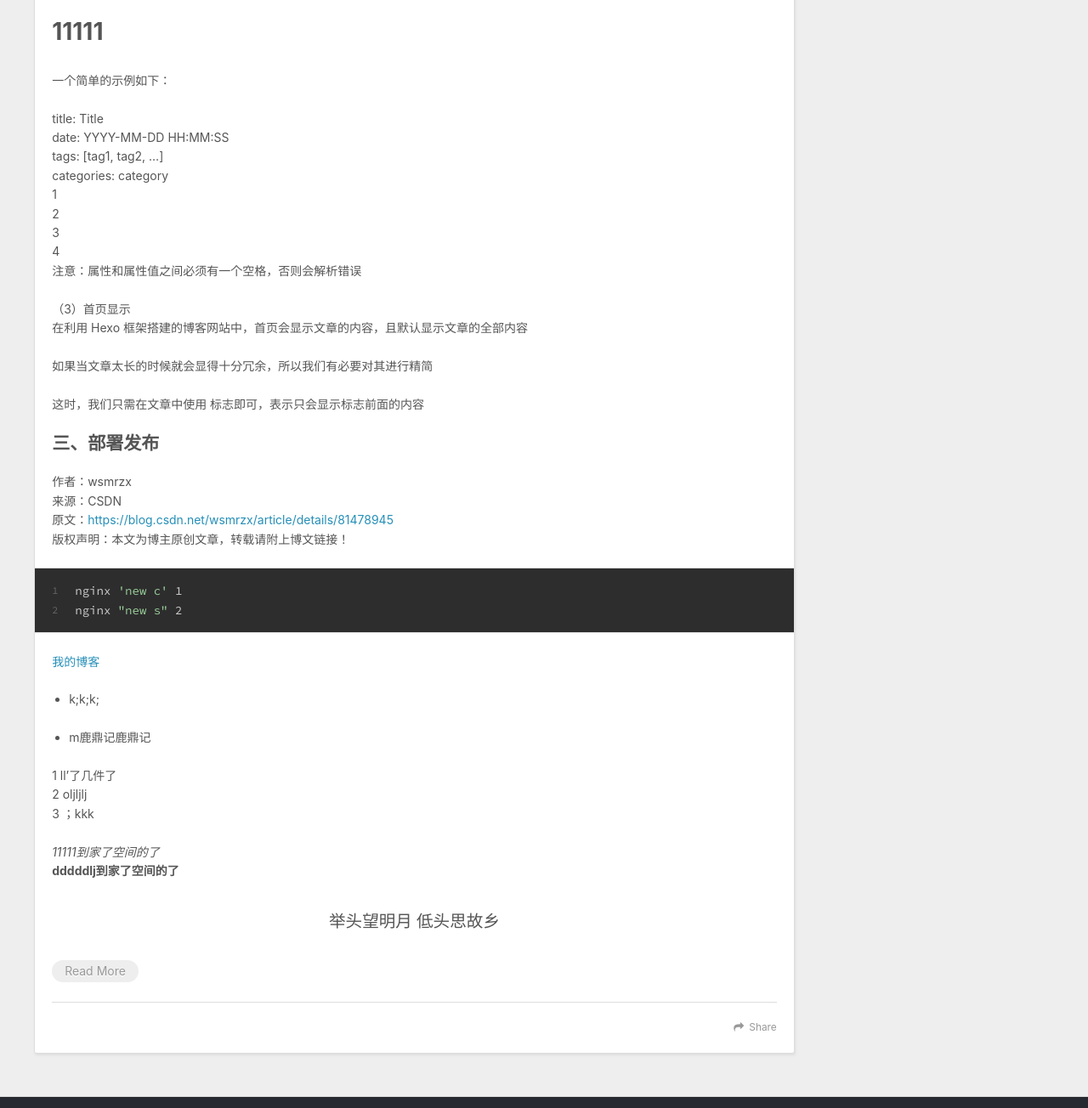
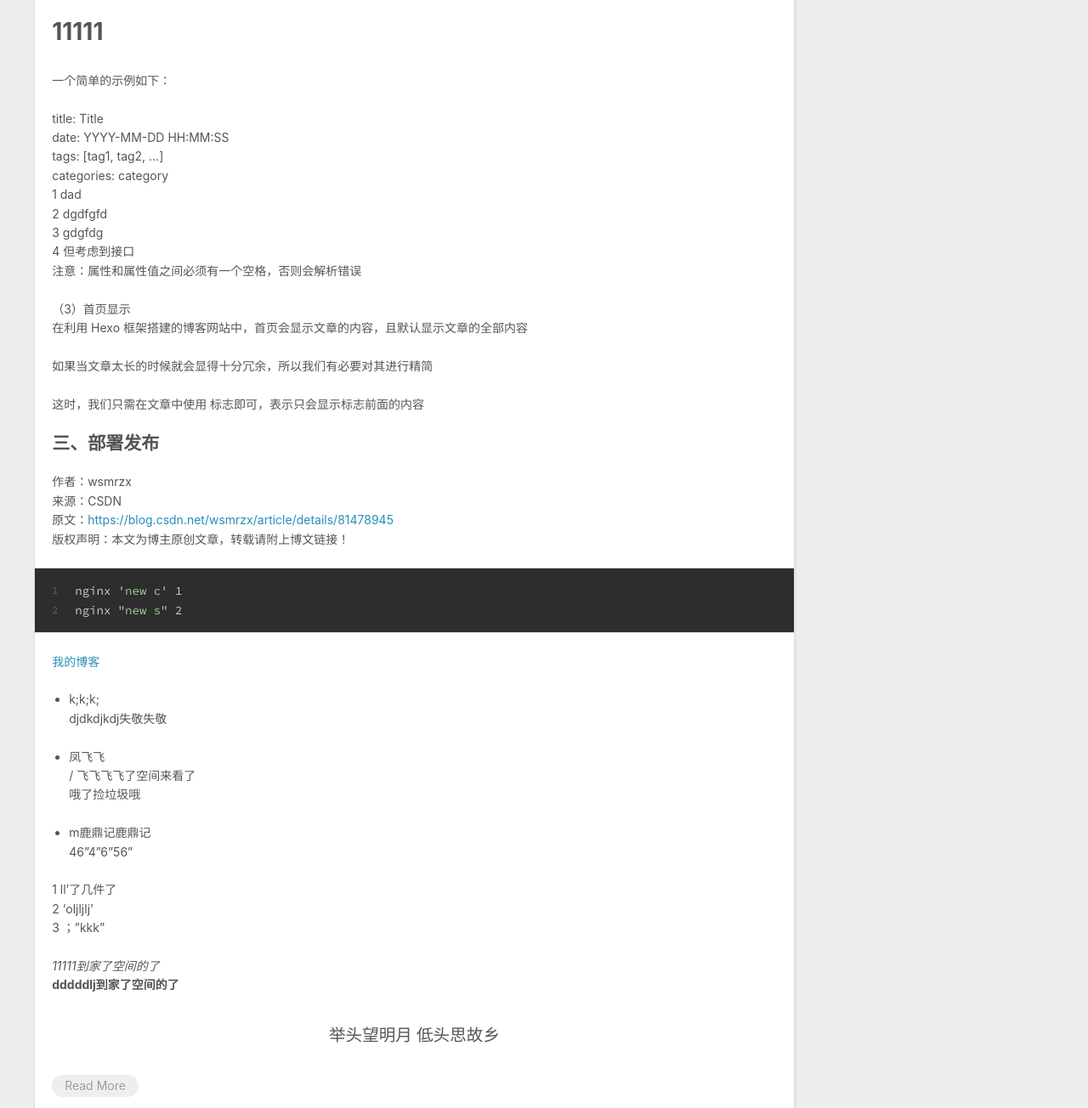
Before and after one commit to auqfyanjun/auqfyanjun.github.io, a plain HTML site: page index.html in a window 1280 px wide. Shown: the part 1200-2504 px from the top of the page at 85% size. Drawn offline with nearby package versions, Linux system fonts and the light colour scheme.

Commit message:
Site updated: 2019-03-14 22:52:21

```diff
--- a/index.html
+++ b/index.html
@@ -94,7 +94,7 @@
 <h3 id="Deploy-to-remote-sites"><a href="#Deploy-to-remote-sites" class="headerlink" title="Deploy to remote sites"></a>Deploy to remote sites</h3><figure class="highlight bash"><table><tr><td class="gutter"><pre><span class="line">1</span><br></pre></td><td class="code"><pre><span class="line">$ hexo deploy</span><br></pre></td></tr></table></figure>
 <p>More info: <a href="https://hexo.io/docs/deployment.html" target="_blank" rel="noopener">Deployment</a></p>
 <h1 id="11111"><a href="#11111" class="headerlink" title="11111"></a>11111</h1><p>一个简单的示例如下：</p>
-<p>title: Title<br>date: YYYY-MM-DD HH:MM:SS<br>tags: [tag1, tag2, …]<br>categories: category<br>1<br>2<br>3<br>4<br>注意：属性和属性值之间必须有一个空格，否则会解析错误</p>
+<p>title: Title<br>date: YYYY-MM-DD HH:MM:SS<br>tags: [tag1, tag2, …]<br>categories: category<br>1 dad<br>2 dgdfgfd<br>3 gdgfdg<br>4 但考虑到接口<br>注意：属性和属性值之间必须有一个空格，否则会解析错误</p>
 <p>（3）首页显示<br>在利用 Hexo 框架搭建的博客网站中，首页会显示文章的内容，且默认显示文章的全部内容</p>
 <p>如果当文章太长的时候就会显得十分冗余，所以我们有必要对其进行精简</p>
 <p>这时，我们只需在文章中使用  标志即可，表示只会显示标志前面的内容</p>
@@ -102,12 +102,15 @@
 <figure class="highlight bash"><table><tr><td class="gutter"><pre><span class="line">1</span><br><span class="line">2</span><br></pre></td><td class="code"><pre><span class="line">nginx <span class="string">'new c'</span> 1</span><br><span class="line">nginx <span class="string">"new s"</span> 2</span><br></pre></td></tr></table></figure>
 <p><a href="https://www.023415.xyz" target="_blank" rel="noopener">我的博客</a></p>
 <ul>
-<li>k;k;k;</li>
+<li>k;k;k;<br>djdkdjkdj失敬失敬</li>
 </ul>
 <ul>
-<li>m鹿鼎记鹿鼎记</li>
+<li>凤飞飞<br>/ 飞飞飞飞了空间来看了<br>哦了捡垃圾哦</li>
 </ul>
-<p>1 ll’了几件了<br>2 oljljlj<br>3 ；kkk</p>
+<ul>
+<li>m鹿鼎记鹿鼎记<br>46”4”6”56”</li>
+</ul>
+<p>1 ll’了几件了<br>2 ‘oljljlj’<br>3 ；”kkk”</p>
 <p><em>11111到家了空间的了</em><br><strong>dddddlj到家了空间的了</strong></p>
 <blockquote>
 <p>举头望明月 低头思故乡</p>
@@ -120,7 +123,7 @@
 
     </div>
     <footer class="article-footer">
-      <a data-url="http://yoursite.com/2019/03/14/hello-world/" data-id="cjt8qie2i000074r4ca3c1u7a" class="article-share-link">Share</a>
+      <a data-url="http://yoursite.com/2019/03/14/hello-world/" data-id="cjt8r5c6g00002sr4hv4kh5en" class="article-share-link">Share</a>
 
 
     </footer>
```
Also changed, not shown: 2019/03/14/hello-world/index.html (+13 -6 lines).
